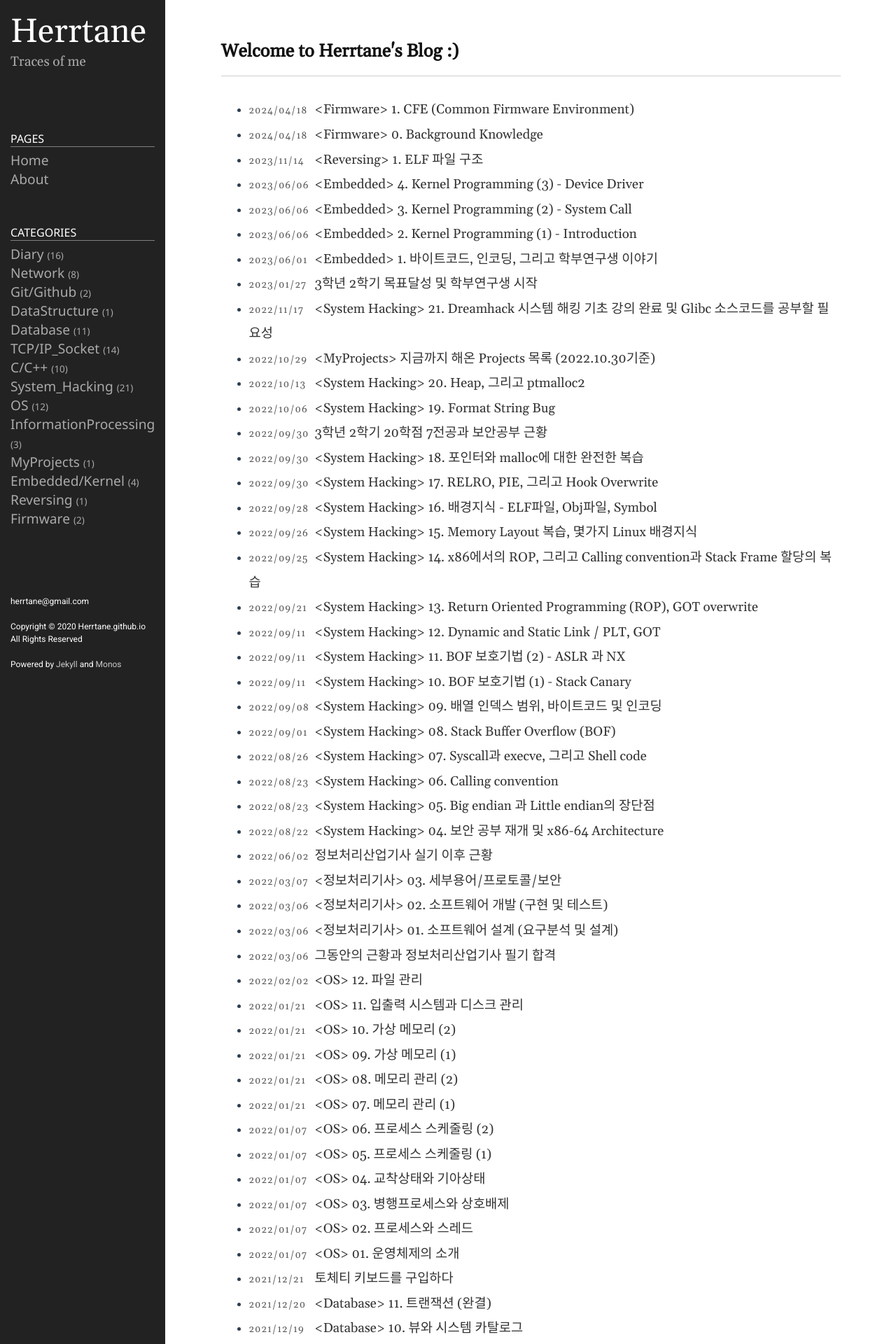
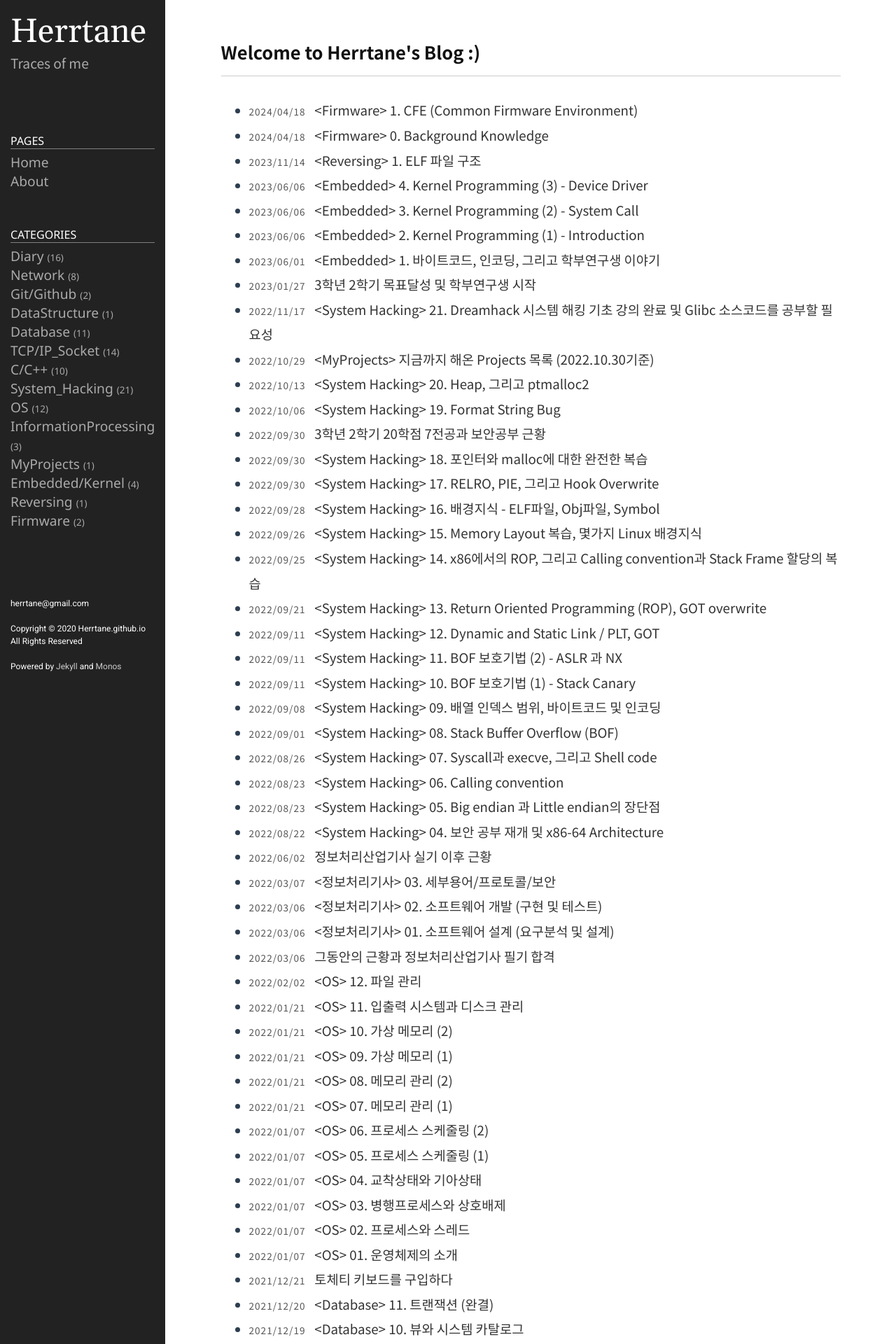
Before and after one commit to Herrtane/Herrtane.github.io, a Jekyll site: the page built from index.md, in a window 1280 px wide. Shown: the top 1920 px of the page at 70% size. Built offline with Jekyll 4.4.1, drawn with Linux system fonts in a browser that asks for light colours.

Commit message:
Change Fonts

```diff
--- a/public/css/style.css
+++ b/public/css/style.css
@@ -1,6 +1,8 @@
 @import url(//fonts.googleapis.com/css?family=Ubuntu:500&subset=latin,latin-ext);
 @import url('https://fonts.googleapis.com/css?family=Gelasio|Kulim+Park|Nanum+Myeongjo|Nanum+Gothic|Noto+Sans|Noto+Sans+KR|Roboto&display=swap');
 @import url(syntax/monokai.css);
+@import url('https://fonts.googleapis.com/css2?family=Noto+Sans+KR:wght@100..900&display=swap');
+
 
 :root {
   --blue: #007bff;
@@ -29,7 +31,7 @@
   --breakpoint-md: 768px;
   --breakpoint-lg: 992px;
   --breakpoint-xl: 1200px;
-  --font-family-sans-serif: "Roboto", "Nanum Gothic";
+  --font-family-sans-serif: "Noto Sans KR", "Roboto", "Nanum Gothic";
   --font-family-serif: "Nanum Myeongjo";
 }
 
@@ -49,7 +51,7 @@ body {
 	height: 100%;
 	margin: 0;
 	padding: 0;
-	font-family: 'Gelasio', 'Nanum Myeongjo', serif;
+	font-family: 'Noto Sans KR', 'Gelasio', 'Nanum Myeongjo', serif;
 	color: #2c3e50;
 }
 
```
